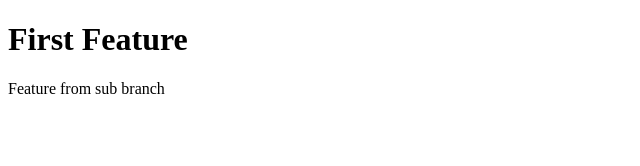
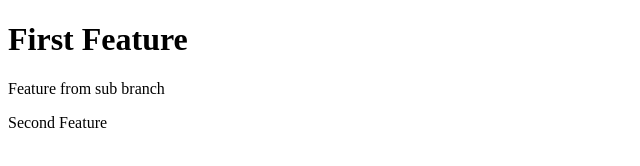
Before and after one commit to i-am-waseem/dummy_repo_git, a plain HTML site: page index.html in a window 1280 px wide. Shown: the whole page, without its empty margins (0-640 px from the left). Drawn offline with Linux system fonts and the light colour scheme.

Commit message:
Changes done

```diff
--- a/index.html
+++ b/index.html
@@ -7,5 +7,6 @@
     <body>
         <h1>First Feature</h1>
         <p>Feature from sub branch</p>
+        <p>Second Feature</p>
     </body>
 </html>
```
